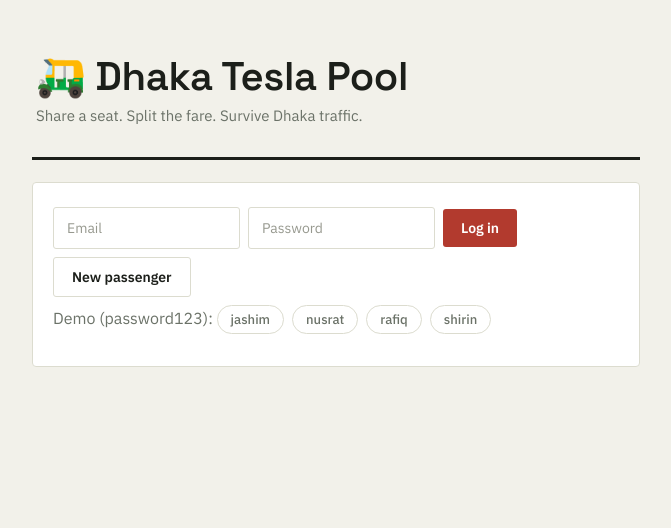
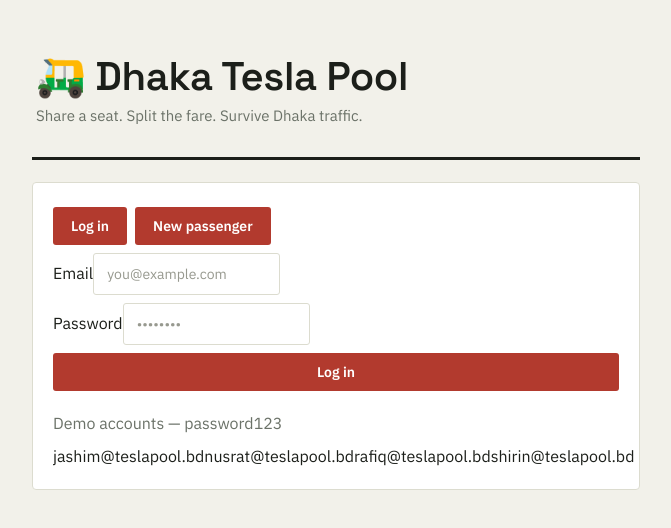
Before and after one commit to maruf-diucse62/tesla-pool, a Next.js app in the folder frontend/: page / in a window 1280 px wide. Shown: the top 528 px of the page, without its empty margins (304-975 px from the left). Built offline with nearby package versions, Linux system fonts and the light colour scheme; no server answers.

Commit message:
Update page.js

```diff
--- a/frontend/app/page.js
+++ b/frontend/app/page.js
@@ -4,10 +4,13 @@ import { api } from '../lib/api';
 import Passenger from '../components/Passenger';
 import Driver from '../components/Driver';
 
-const DEMO = ['jashim', 'nusrat', 'rafiq', 'shirin'];
+const EMPTY = { name: '', email: '', password: '' };
+const DEMO = ['jashim@teslapool.bd', 'nusrat@teslapool.bd', 'rafiq@teslapool.bd', 'shirin@teslapool.bd'];
+const noAutofill = { autoComplete: 'off', readOnly: true, onFocus: (e) => e.target.removeAttribute('readOnly') };
+
 export default function Home() {
   const [session, setSession] = useState(null);
-  const [form, setForm] = useState({ name: '', email: '', password: '' });
+  const [form, setForm] = useState(EMPTY);
   const [signup, setSignup] = useState(false);
   const [err, setErr] = useState(''); const [busy, setBusy] = useState(false);
   useEffect(() => { const s = sessionStorage.getItem('session'); if (s) setSession(JSON.parse(s)); }, []);
@@ -19,22 +22,36 @@ export default function Home() {
       sessionStorage.setItem('session', JSON.stringify(s)); setSession(s);
     } catch (x) { setErr(x.message); } finally { setBusy(false); }
   }
-  const logout = () => { sessionStorage.clear(); setSession(null); setForm({ name: '', email: '', password: '' }); };
+  const switchMode = (toSignup) => { setSignup(toSignup); setForm(EMPTY); setErr(''); };
+  const logout = () => { sessionStorage.clear(); setSession(null); setForm(EMPTY); };
 
   if (!session) return (
-    <main><div className="hero"><h1>🛺 Dhaka Tesla Pool</h1><p>Share a seat. Split the fare. Survive Dhaka traffic.</p></div>
-      <form className="card" onSubmit={submit}>
-        {signup && <input placeholder="Name" value={form.name} onChange={(e) => setForm({ ...form, name: e.target.value })} />}
-        <input autoComplete="off" readOnly onFocus={(e) => e.target.removeAttribute('readOnly')} placeholder="Email" value={form.email} onChange={(e) => setForm({ ...form, email: e.target.value })} />
-        <input type="password" autoComplete="off" readOnly onFocus={(e) => e.target.removeAttribute('readOnly')} placeholder="Password" value={form.password} onChange={(e) => setForm({ ...form, password: e.target.value })} />
-        <button disabled={busy}>{busy ? 'Please wait…' : signup ? 'Sign up' : 'Log in'}</button>
-        <button type="button" className="alt" onClick={() => setSignup(!signup)}>{signup ? 'I have an account' : 'New passenger'}</button>
-        {err && <p className="err">{err}</p>}
-        <p className="muted">Demo (password123):{' '}
-          {DEMO.map((n) => <button type="button" className="chip" key={n} onClick={() => setForm({ ...form, email: `${n}@teslapool.bd` })}>{n}</button>)}</p>
-      </form></main>);
+    <main>
+      <div className="hero"><h1>🛺 Dhaka Tesla Pool</h1><p>Share a seat. Split the fare. Survive Dhaka traffic.</p></div>
+      <div className="card">
+        <div className="segment">
+          <button type="button" className={!signup ? 'active' : ''} onClick={() => switchMode(false)}>Log in</button>
+          <button type="button" className={signup ? 'active' : ''} onClick={() => switchMode(true)}>New passenger</button>
+        </div>
+        <form onSubmit={submit}>
+          {signup && <div className="field"><label>Name</label>
+            <input placeholder="Your name" value={form.name} onChange={(e) => setForm({ ...form, name: e.target.value })} /></div>}
+          <div className="field"><label>Email</label>
+            <input {...noAutofill} placeholder="you@example.com" value={form.email} onChange={(e) => setForm({ ...form, email: e.target.value })} /></div>
+          <div className="field"><label>Password</label>
+            <input type="password" {...noAutofill} placeholder="••••••••" value={form.password} onChange={(e) => setForm({ ...form, password: e.target.value })} /></div>
+          <button disabled={busy} style={{ width: '100%' }}>{busy ? 'Please wait…' : signup ? 'Sign up' : 'Log in'}</button>
+          {err && <p className="err" style={{ marginTop: 10 }}>{err}</p>}
+        </form>
+        <p className="muted" style={{ marginTop: 16 }}>Demo accounts — password123</p>
+        <div className="demo-list">{DEMO.map((e) => <span key={e}>{e}</span>)}</div>
+      </div>
+    </main>);
 
   return (
-    <main><div className="top"><h2>🛺 {session.user.name} <span className="tag">{session.user.role}</span></h2><button className="alt" onClick={logout}>Log out</button></div>
-      {session.user.role === 'driver' ? <Driver token={session.token} /> : <Passenger token={session.token} />}</main>);
+    <main>
+      <div className="top"><h2>🛺 {session.user.name} <span className="tag">{session.user.role}</span></h2>
+        <button className="alt" onClick={logout}>Log out</button></div>
+      {session.user.role === 'driver' ? <Driver token={session.token} /> : <Passenger token={session.token} />}
+    </main>);
 }
```
